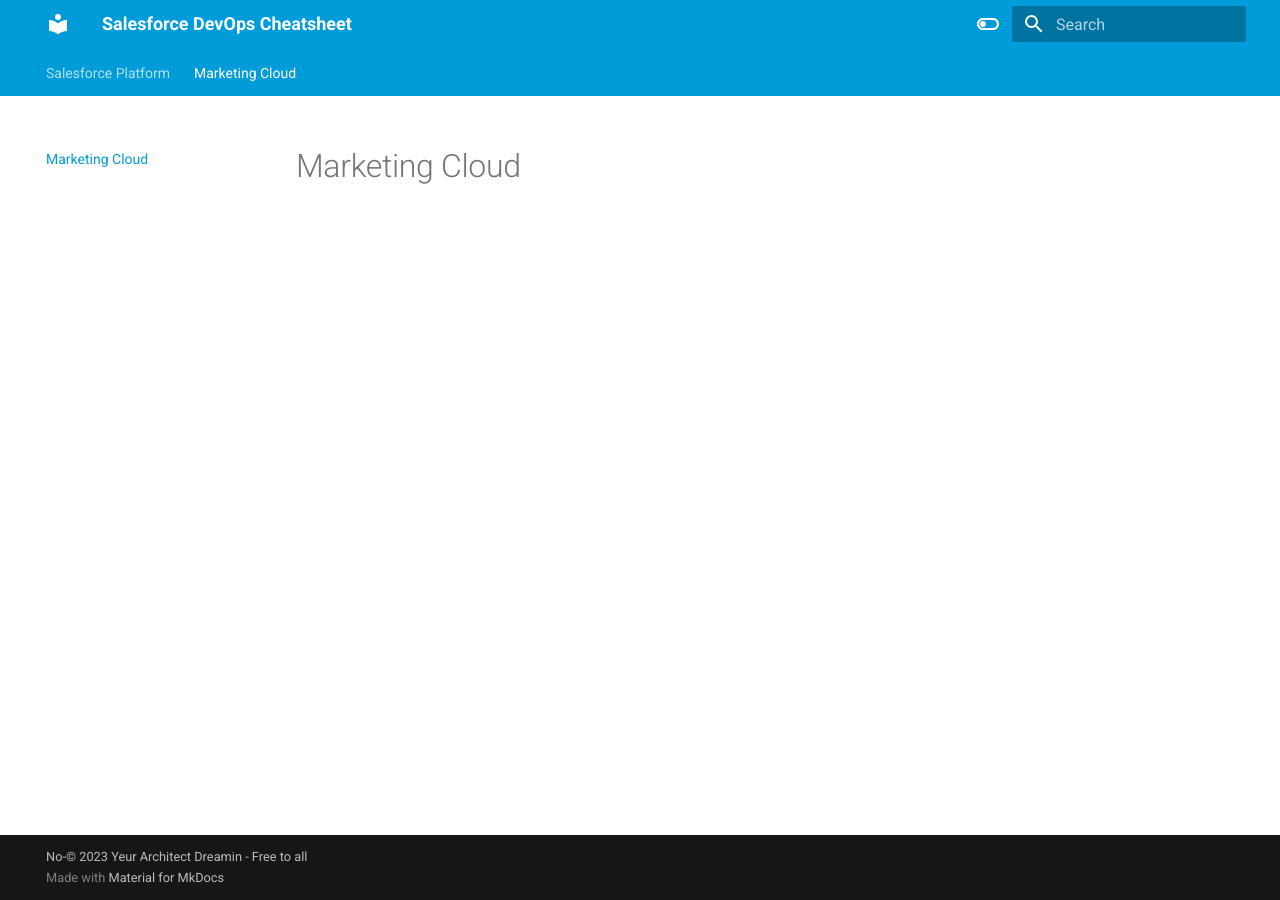
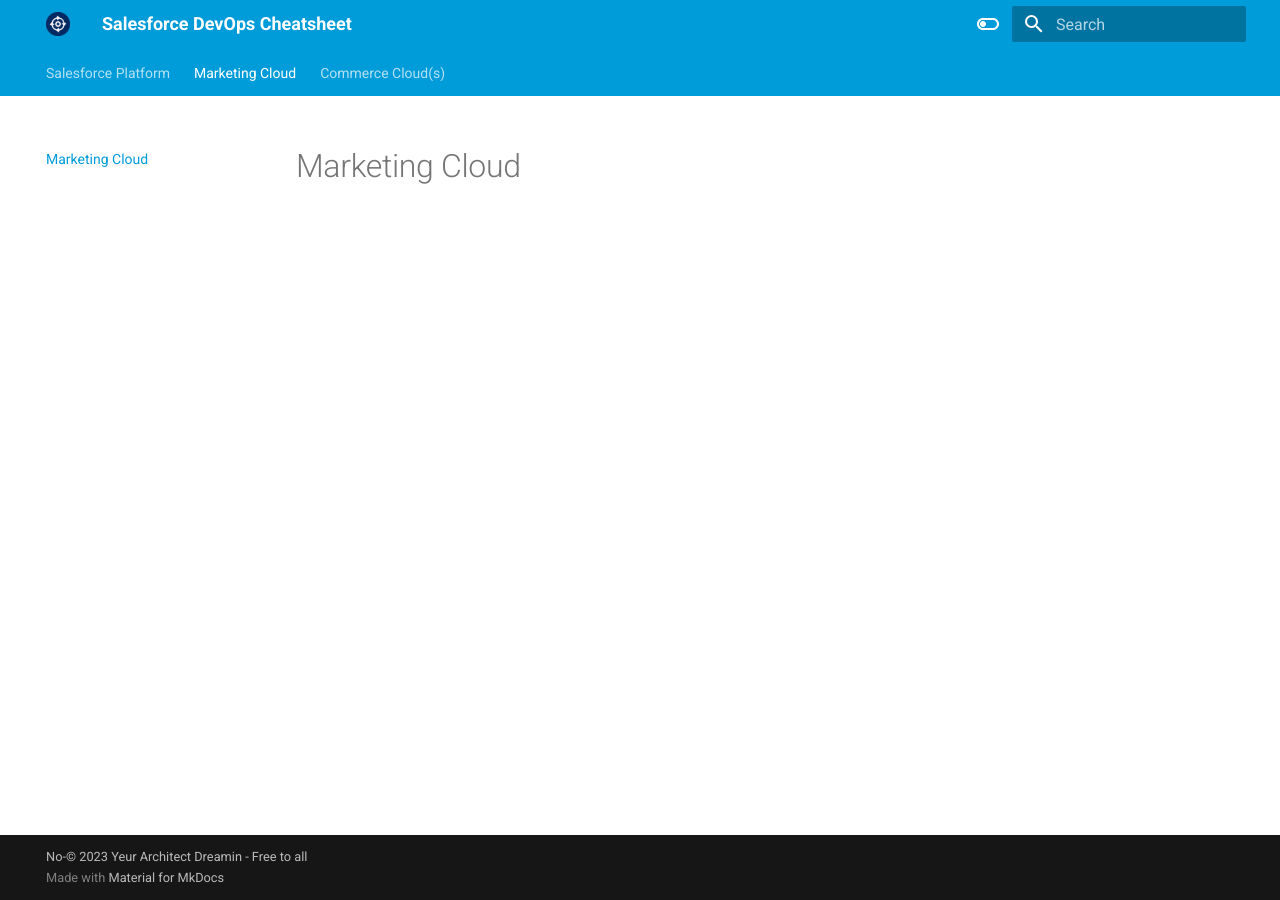
Before and after one commit to Szandor72/yad23-devops-cheatsheet, an MkDocs documentation site: the page built from docs/200_marketing-cloud.md, in a window 1280 px wide. Built offline with MkDocs 1.6.1 and Material for MkDocs 9.7.7, drawn with Linux system fonts in a browser that asks for light colours.

Commit message:
feat: logo/icons and more example

```diff
--- /dev/null
+++ b/docs/300_commerce.md
@@ -0,0 +1 @@
+# Commerce Cloud(s)
--- a/mkdocs.yml
+++ b/mkdocs.yml
@@ -2,6 +2,8 @@
 site_url: https://szandor72.github.io/yad23-devops-cheatsheet/
 theme:
   name: material
+  logo: images/logo.png
+  favicon: images/logo.png
   features:
     - navigation.tabs
     - navigation.sections
```
Also changed, not shown: docs/200_marketing-cloud.md (renamed from docs/marketing-cloud.md), docs/images/logo.png (added).
